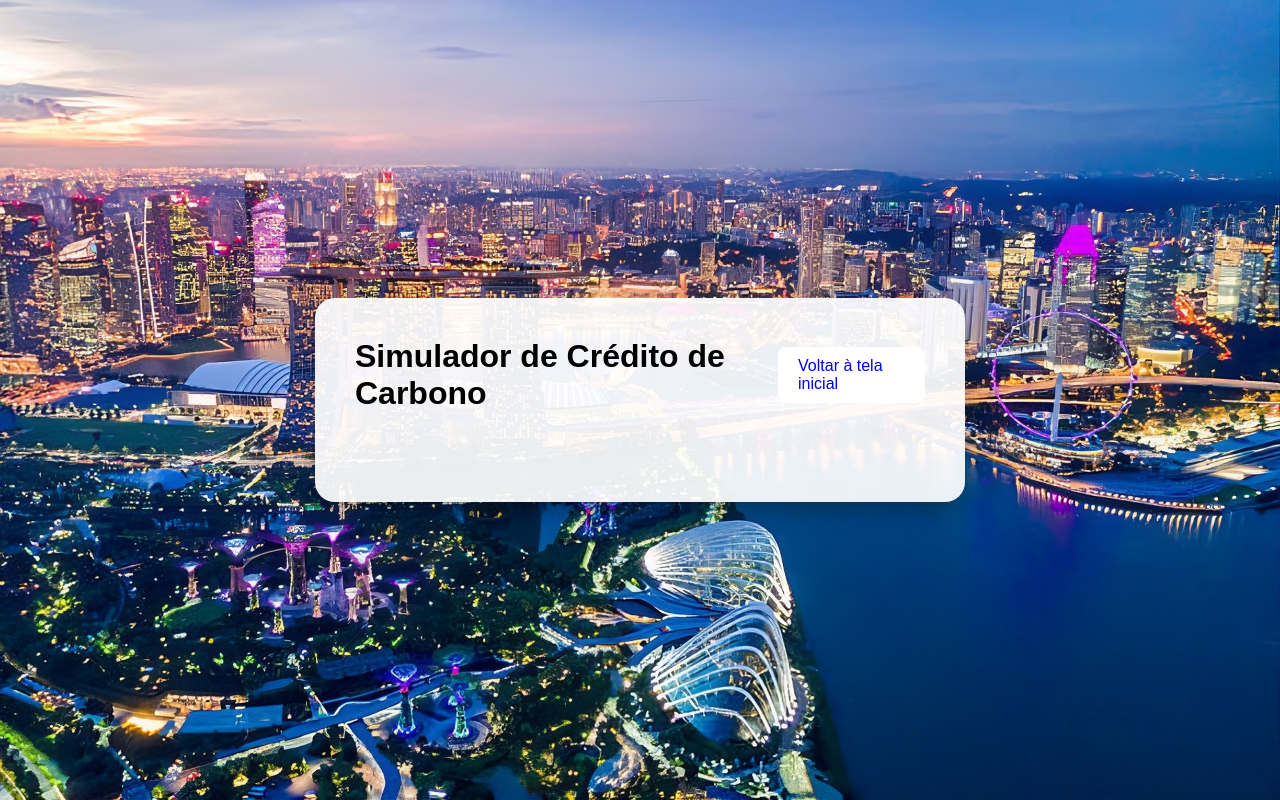
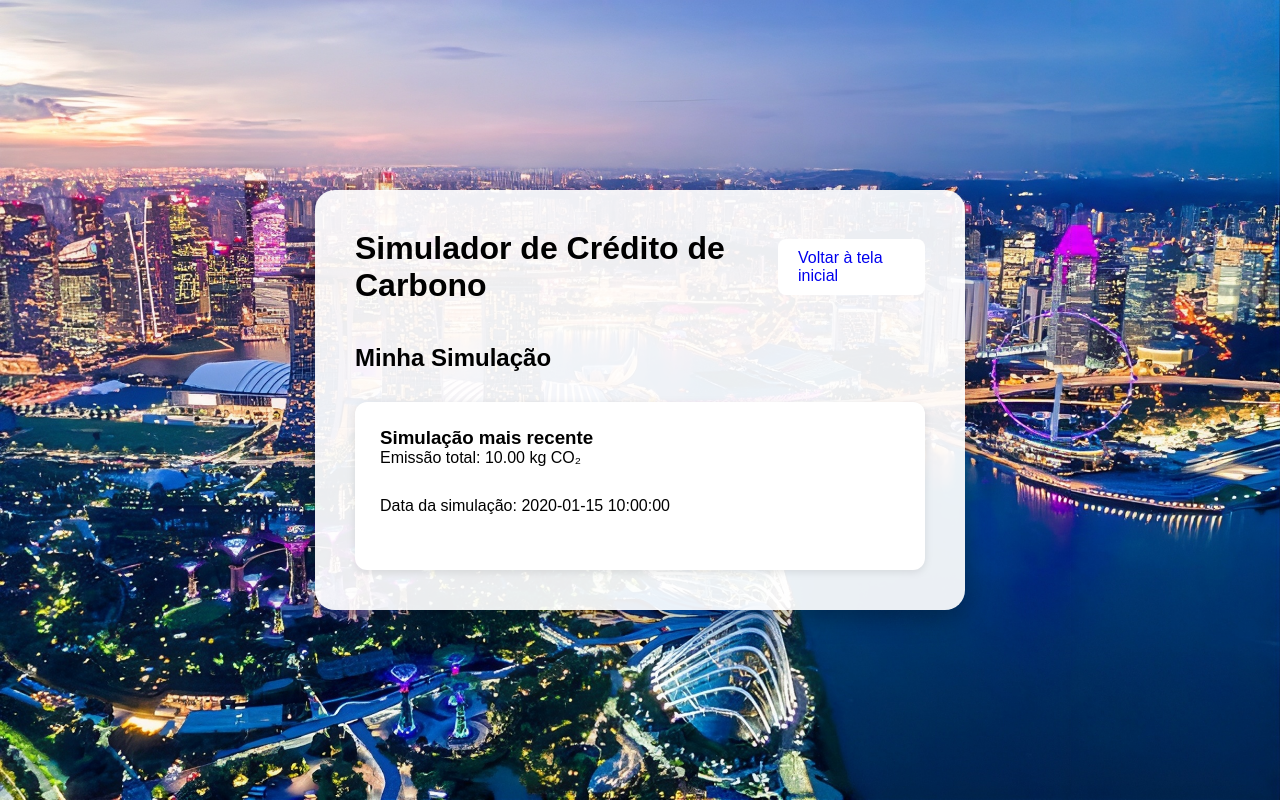
Before and after one commit to soldadox2077-tech/TCC_Credito_Carbono, a PHP site: page /simulacao/simulacao.php in a window 1280 px wide. Run offline with PHP 8.4, Linux system fonts and the light colour scheme; the visitor is signed in with stand-in values (Sample User, id 1); tables that the repository leaves empty hold one stand-in row (values such as "Sample post").

Commit message:
simulacao.php completo

```diff
--- a/public/simulacao/simulacao.php
+++ b/public/simulacao/simulacao.php
@@ -15,13 +15,19 @@ if (!isset($_SESSION["usuario_id"])) {
 
 require_once(__DIR__ . "/../../src/config/banco.php");
 require_once(__DIR__ . "/../../src/repositories/SimulacoesRepository.php");
-require_once(__DIR__ . "/../../src/controllers/SimulacoesController.php");
+require_once(__DIR__ . "/../../src/Controllers/SimulacoesController.php");
 
 $repository = new SimulacoesRepository($conexao);
 
 $controller = new SimulacoesController($repository);
 
+$id_usuario = $_SESSION["usuario_id"];
+
+$simulacao = $controller->buscarMaisRecente($id_usuario);
+
 ?>
+
+
 <!DOCTYPE html>
 <html lang="en">
 <head>
@@ -50,8 +56,47 @@ $controller = new SimulacoesController($repository);
         <main>
 
             <h2>
+                Minha Simulação
+            </h2>
 
-            </h2>
+            <?php if ($simulacao): ?>
+
+                <section>
+
+                    <h3>
+                        Simulação mais recente
+                    </h3>
+
+                    <p>
+                        Emissão total:
+                        <?php echo $simulacao["emissao_total"]; ?> kg CO₂
+                    </p>
+
+                    <p>
+                        Data da simulação:
+                        <?php echo $simulacao["data_simulacao"]; ?>
+                    </p>
+
+                </section>
+
+            <?php else: ?>
+
+                <section>
+                    <h3>
+                        🌱 Você ainda não fez nenhuma simulação.
+                    </h3>
+
+                    <p>
+                        Comece a criar uma!
+                    </p>
+
+                    <a href="transportes.php">
+                    Começar simulação
+                    </a>
+
+                </section>
+
+            <?php endif; ?>
 
         </main>
 
--- a/src/Controllers/SimulacoesController.php
+++ b/src/Controllers/SimulacoesController.php
@@ -15,4 +15,9 @@ class SimulacoesController
     {
         return $this->repository->criarSimulacao($id_usuario);
     }
+
+    public function buscarMaisRecente($id_usuario)
+    {
+        return $this->repository->buscarMaisRecente($id_usuario);
+    }
 }
--- a/src/repositories/SimulacoesRepository.php
+++ b/src/repositories/SimulacoesRepository.php
@@ -22,4 +22,23 @@ class SimulacoesRepository
 
         return mysqli_insert_id($this->conexao);
     }
+
+    public function buscarMaisRecente($id_usuario)
+    {
+        $sql = "SELECT *
+                FROM simulacoes
+                WHERE id_usuario = ?
+                ORDER BY data_simulacao DESC
+                LIMIT 1";
+
+        $stmt = mysqli_prepare($this->conexao, $sql);
+
+        mysqli_stmt_bind_param($stmt, "i", $id_usuario);
+
+        mysqli_stmt_execute($stmt);
+
+        $resultado = mysqli_stmt_get_result($stmt);
+
+        return mysqli_fetch_assoc($resultado);
+    }
 }
```
